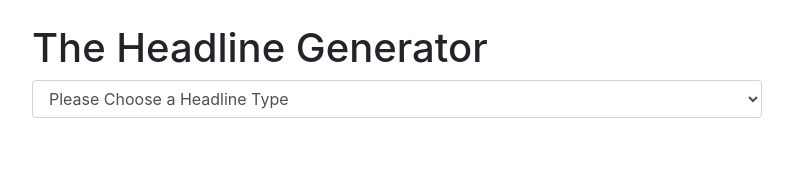
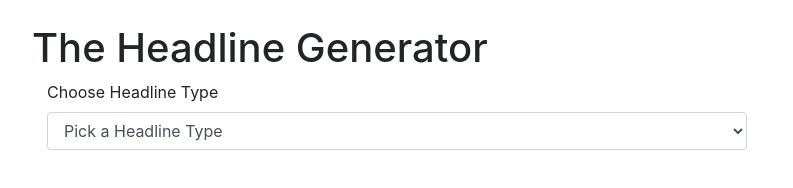
Before and after one commit to acbrent25/headline-generator, a plain HTML site: page index.html in a window 1280 px wide. Shown: the whole page, without its empty margins (243-1036 px from the left). Drawn offline with nearby package versions, Linux system fonts and the light colour scheme.

Commit message:
dynamically add select and data to form

```diff
--- a/index.html
+++ b/index.html
@@ -18,11 +18,10 @@
             <div class="row">
                 <div class="col-md-8 mx-auto">
                    <h1>The Headline Generator</h1>
-                     <form id="headline-form">
+                     <div id="headlines">
 
+                     </div>
 
-                     </form>
-                      <div id="resultWell"></div>
                 </div>
             </div>
         </div>
--- a/js/app.js
+++ b/js/app.js
@@ -77,20 +77,47 @@ $(document).ready(function(){
          },
     ];
 
+   //----------------------------------------------
+   //   SET UP HEADLINE TYPE SELECT
+   //----------------------------------------------
 
-   var headlineTypeSelect = $('<select/>', {
+   var hl_col = $('<div/>',{
+      'class' : 'col',
+      'id' : 'hl_col'
+   }).appendTo('#headlines');
+
+   // Set up form with id and append to new div
+   var hl_form = $('<form/>', {
+      'id':'mg_form'
+   }).appendTo('#hl_col');
+
+   // Set up form group
+   var hl_formGroup = $('<div/>', {
+      'class' : 'form-group'
+   }).appendTo('#mg_form');
+
+   // Set up form group label
+   var hl_label = $('<label/>', {
+      'for' : 'hl_select',
+      text : 'Choose Headline Type'
+   }).appendTo(hl_formGroup);
+
+   // Set up select
+   var hl_select = $('<select/>', {
       'class' : 'form-control',
-      'id' : 'hs',
-   }).appendTo('#headline-form');
+      'id' : 'hs_select',
+   }).appendTo(hl_formGroup);
 
-   var defaultSelect = '<option>Please Choose a Headline Type</option>';
+   // Setu default select
+   var defaultSelect = $('<option>', {
+      'text': 'Pick a Headline Type'
+   }).appendTo('#hs_select');
 
-   $(defaultSelect).appendTo('#hs');
 
    var options = '';
    headlineTypes.forEach(function(option) {
       var options = '<option value="'+ option +'">' + option + '</option>';
-      $(options).appendTo('#hs');
+      $(options).appendTo('#hs_select');
    });
 
 
```
